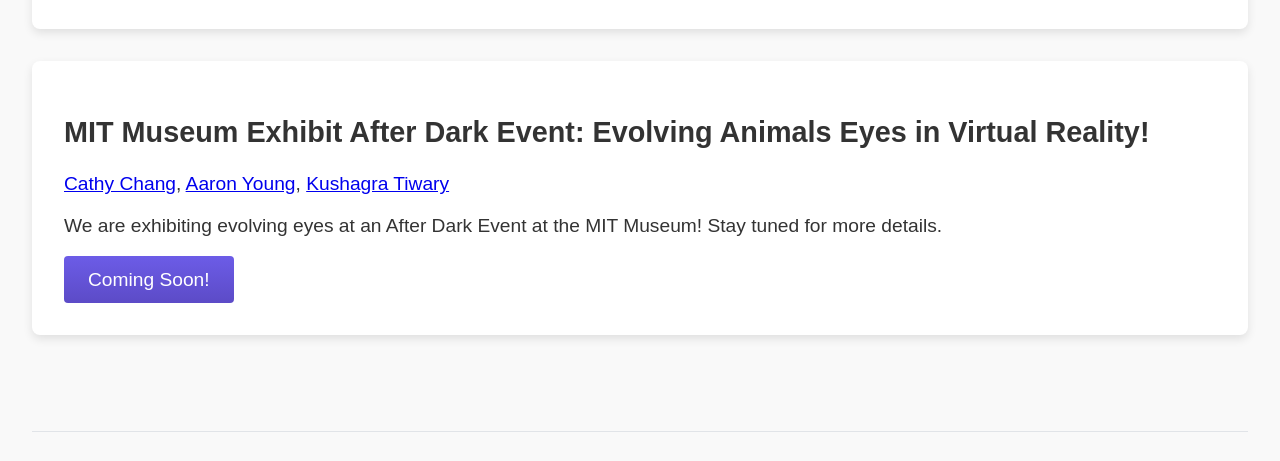
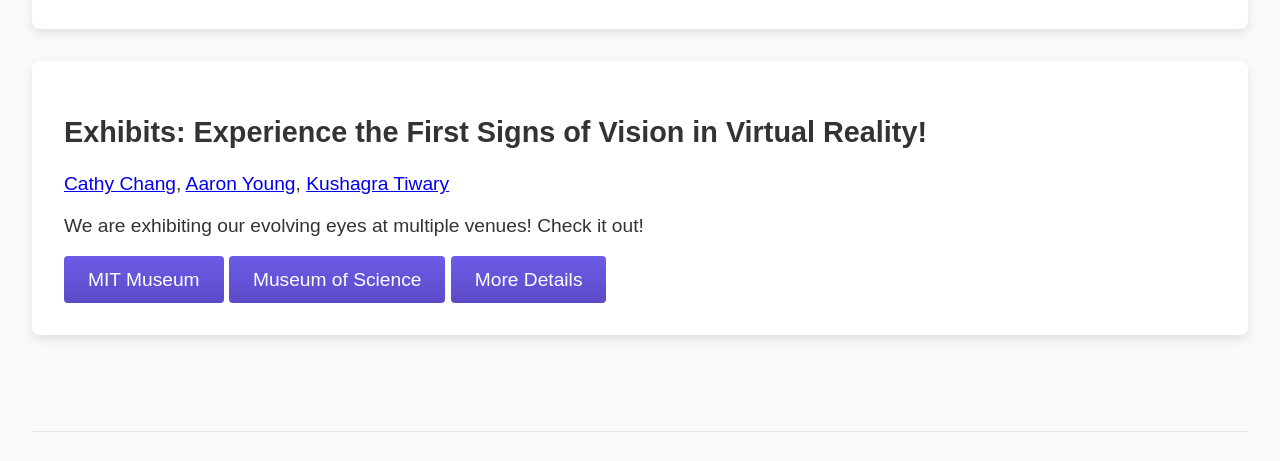
Before and after one commit to cambrian-org/cambrian-org.github.io, a plain HTML site: page index.html in a window 1280 px wide. Shown: the part 3694-4155 px from the top of the page. Drawn offline with Linux system fonts and the light colour scheme; a web font is replaced by a local one.

Commit message:
Added links to exhibitions pages.

```diff
--- a/index.html
+++ b/index.html
@@ -173,13 +173,15 @@
                 <a href="https://mit-genai.pubpub.org/pub/bcfcb6lu/release/3" class="button">MIT Press Impact Paper</a>
             </div>
             <div class="paper">
-                <h2>MIT Museum Exhibit After Dark Event: Evolving Animals Eyes in Virtual Reality!</h2>
+                <h2>Exhibits: Experience the First Signs of Vision in Virtual Reality!</h2>
                 <p> <a href="https://www.linkedin.com/in/cathyyc/">Cathy Chang</a>,
                     <a href="https://aaronyoung5.github.io/">Aaron Young</a>,
                     <a href="https://kushagratiwary.com">Kushagra Tiwary</a>
                 </p>
-                <p>We are exhibiting evolving eyes at an After Dark Event at the MIT Museum! Stay tuned for more details.</p>
-                <a href="https://eyes.mit.edu/" class="button">Coming Soon!</a>
+                <p>We are exhibiting our evolving eyes at multiple venues! Check it out!</p>
+                <a href="https://eyes.mit.edu/exhibitions/mit-museum/" class="button">MIT Museum</a>
+                <a href="https://eyes.mit.edu/exhibitions/mos/" class="button">Museum of Science</a>
+                <a href="https://eyes.mit.edu/exhibitions" class="button">More Details</a>
             </div>
        </div>
    </section>
```
